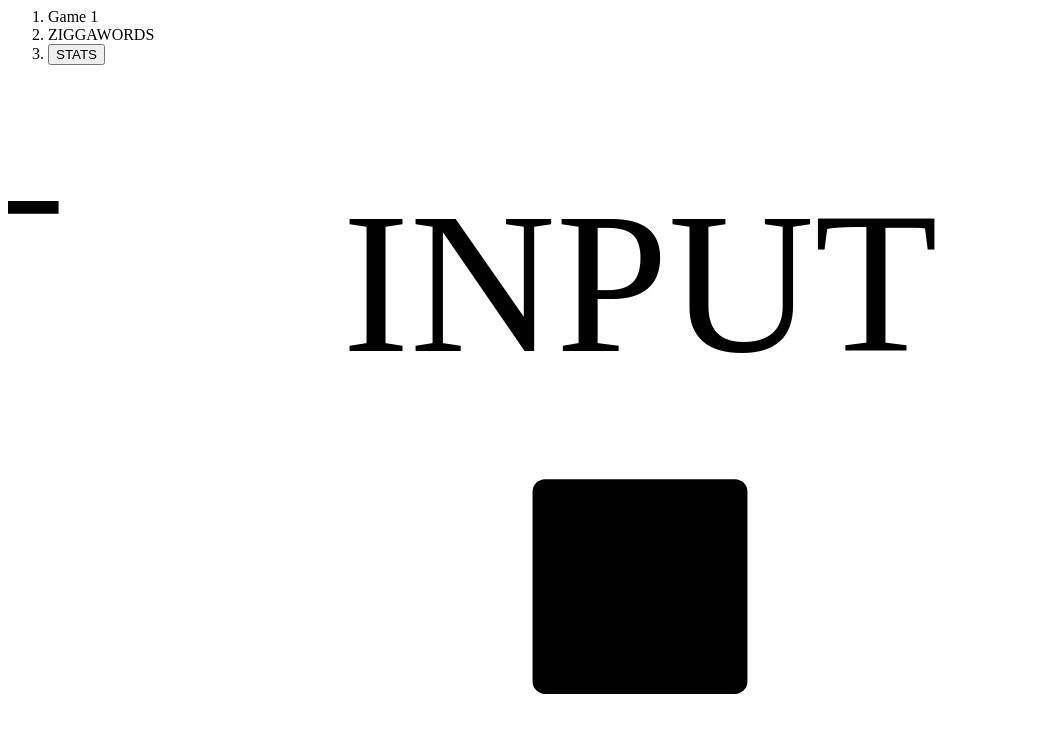
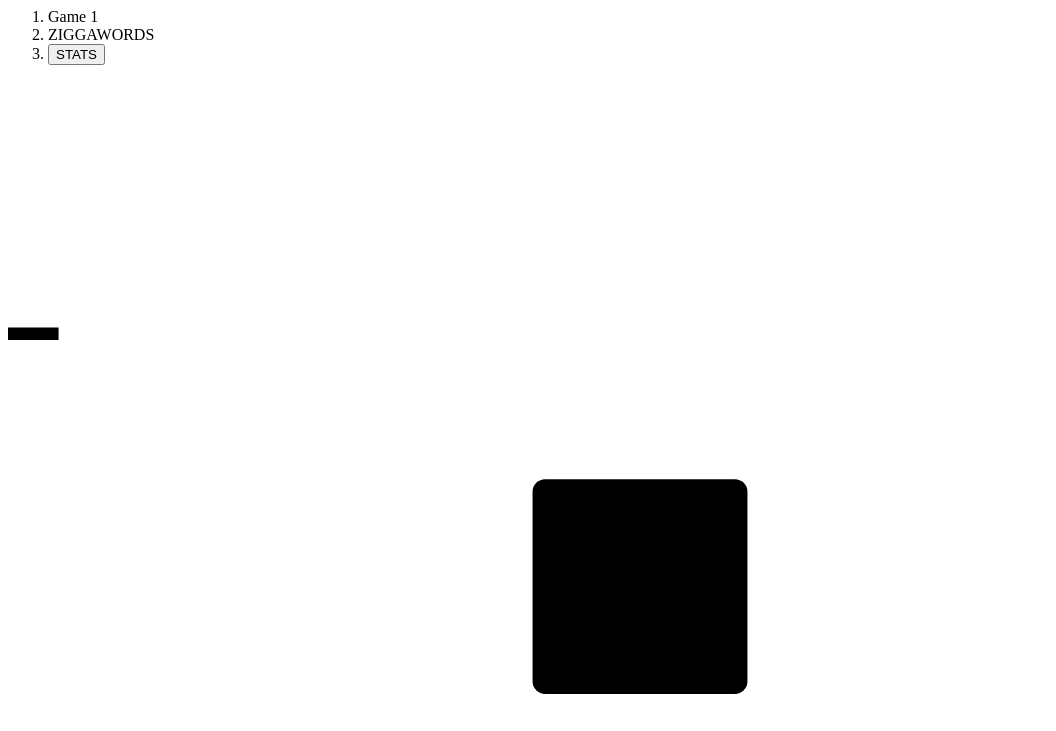
Before and after one commit to aoshea/nn, a website: page index.html in a window 1280 px wide. Shown: the top 731 px of the page, without its empty margins (0-1056 px from the left). Drawn offline with Linux system fonts and the light colour scheme.

Commit message:
2 files modified

```diff
--- a/index.html
+++ b/index.html
@@ -15,7 +15,7 @@
   <article>
     <div class="svg-container">
       <svg viewBox="0 0 100 100" xmlns="http://www.w3.org/2000/svg">
-        <g id="input-view" transform="translate(0, 5)">
+        <g x="0" id="input-view" transform="translate(0, 15)">
           <g id="input-char">
             <text
               alignment-baseline="middle"
@@ -29,6 +29,25 @@
             <line x1="-5" y1="5" x2="5" y2="5" stroke="white" />
             <line x1="-4" y1="5" x2="4" y2="5" stroke="black" />
           </g>
+          <animateTransform
+            id="text-input-animate"
+            attributeName="transform"
+            attributeType="XML"
+            type="translate"
+            from="0 15"
+            to="0 15"
+            fill="freeze"
+            dur="1s"
+            values="0 15;-3 15;3 15;-2 15;2 15;0 15;0 15"
+            keySplines="
+      0.33 0.12 0.64 0.94;
+      0.33 0.12 0.64 0.94;
+      0.33 0.12 0.64 0.94;
+      0.33 0.12 0.64 0.94;
+      0.33 0.12 0.64 0.94;
+      0.33 0.12 0.64 0.94"
+            calcMode="spline"
+          />
         </g>
         <g transform="translate(50, 5)">
           <text
@@ -36,20 +55,20 @@
             alignment-baseline="middle"
             dominant-baseline="central"
             text-anchor="middle"
-            x="-100"
+            x="0"
             y="0"
             opacity="0"
           >
             <tspan>NICE</tspan>
             <animate
               id="plum-animate"
-              attributeName="x"
-              from="-100"
-              to="100"
+              attributeName="y"
+              from="10"
+              to="0"
               begin="indefinite"
               fill="freeze"
               dur="3s"
-              values="-100;0;0;0;100"
+              values="10;0;0;0;-10"
               keySplines="
             0.1 0.8 0.2 1;
             0.1 0.8 0.2 1;
@@ -88,36 +107,6 @@
             0.1 0.8 0.2 1;
             0.4 0.8 0.2 1;
             0.9 0.3 0.8 1"
-              calcMode="spline"
-            />
-          </text>
-        </g>
-        <g transform="translate(50, 15)">
-          <text
-            id="text-input"
-            alignment-baseline="middle"
-            dominant-baseline="central"
-            text-anchor="middle"
-            x="0"
-            y="1"
-          >
-            <tspan>INPUT</tspan>
-            <animate
-              id="text-input-animate"
-              attributeName="x"
-              from="0"
-              to="0"
-              begin="indefinite"
-              fill="freeze"
-              dur="1s"
-              values="0;-3;3;-2;2;0;0"
-              keySplines="
-              0.33 0.12 0.64 0.94;
-              0.33 0.12 0.64 0.94;
-              0.33 0.12 0.64 0.94;
-              0.33 0.12 0.64 0.94;
-              0.33 0.12 0.64 0.94;
-              0.33 0.12 0.64 0.94"
               calcMode="spline"
             />
           </text>
```
Also changed, not shown: index.ts (+13 -10 lines).
